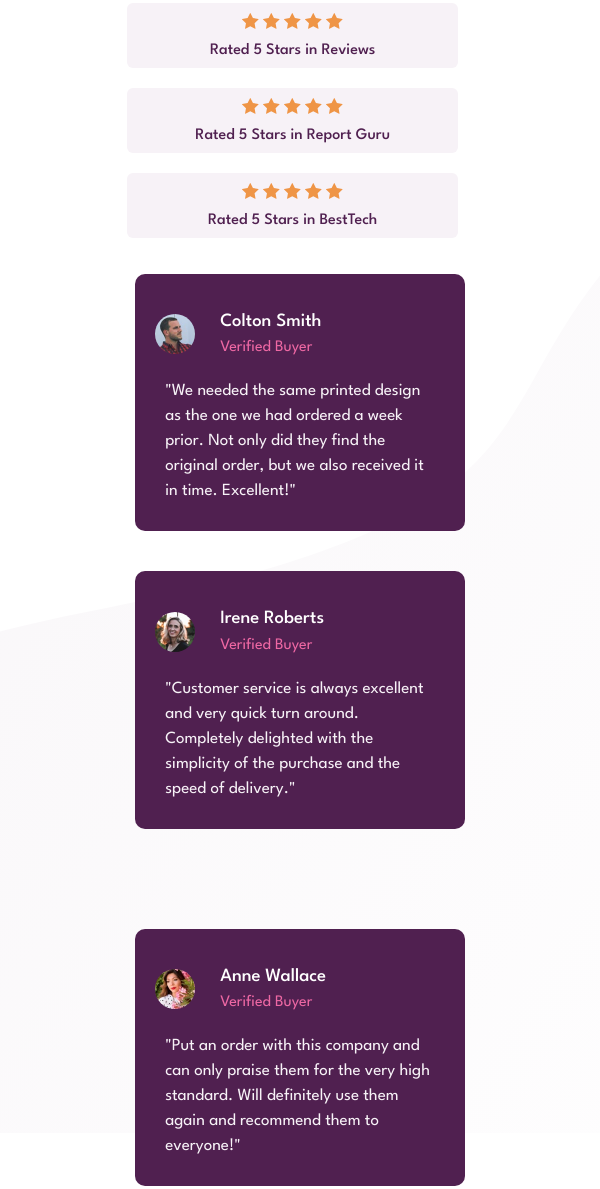
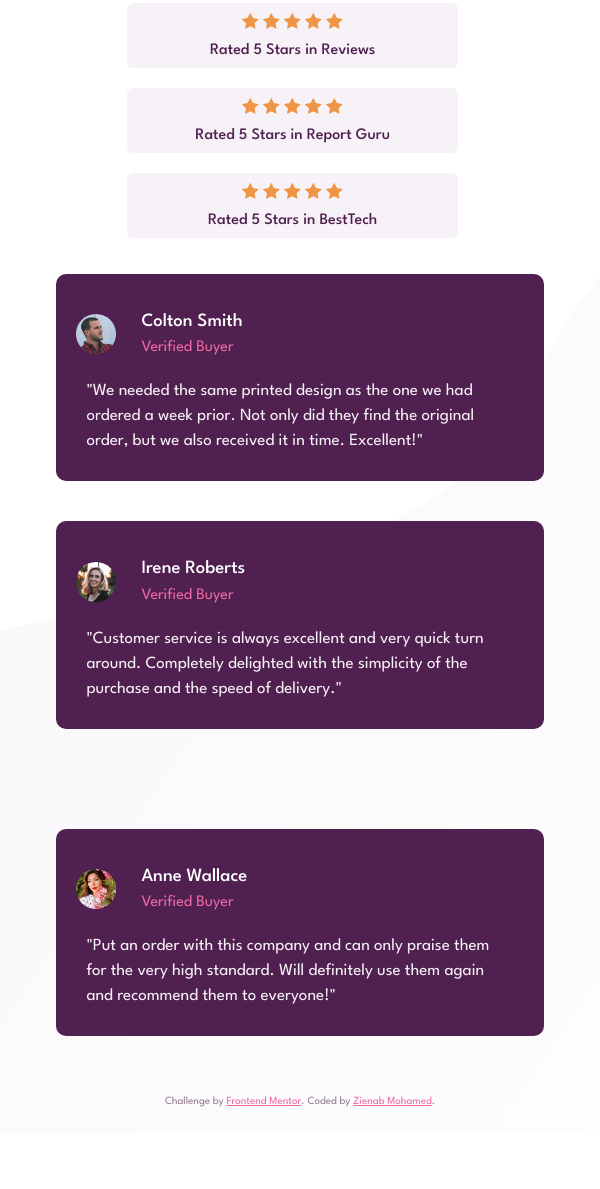
Before and after one commit to zenab12/Social-Proof-Section, a plain HTML site: page index.html in a window 600 px wide. Shown: the part 387-1576 px from the top of the page. After the commit the page ends 1520 px from the top, so only its background shows below. Drawn offline with Linux system fonts and the light colour scheme.

Commit message:
Update style.css

```diff
--- a/style.css
+++ b/style.css
@@ -241,6 +241,8 @@
     {
      grid-template-columns: 1fr;
      margin-top: 0px;
+     padding: 0px;
+
     }
       .comments li
     {
@@ -309,6 +311,8 @@
     {
      grid-template-columns: 1fr;
      margin-top: 0px;
+     padding: 0px;
+
     }
       .comments li
     {
@@ -320,6 +324,6 @@
     {
      .comments li
     {
-     width: 90%;
+     width: 80%;
     }
 }
```
